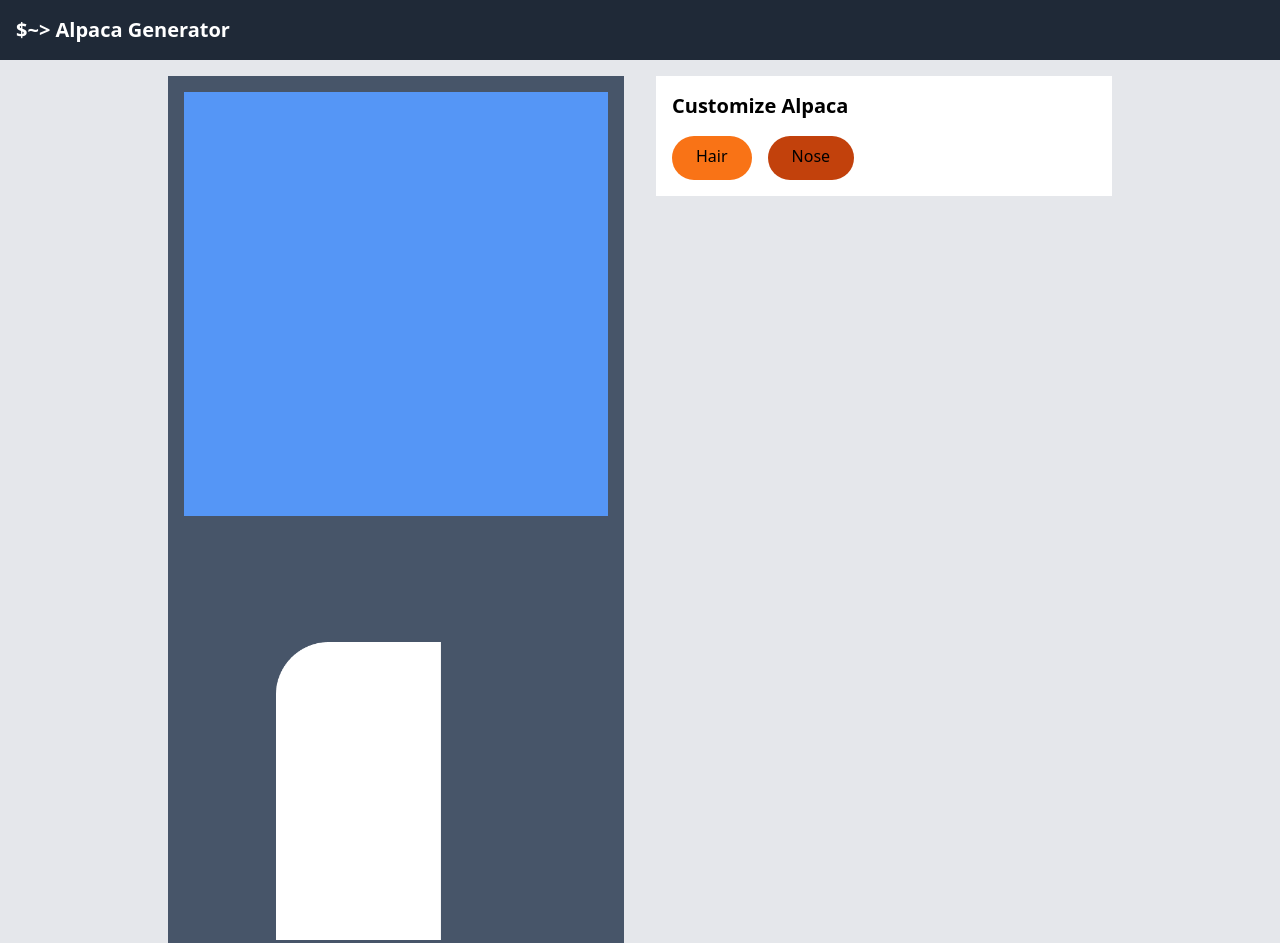
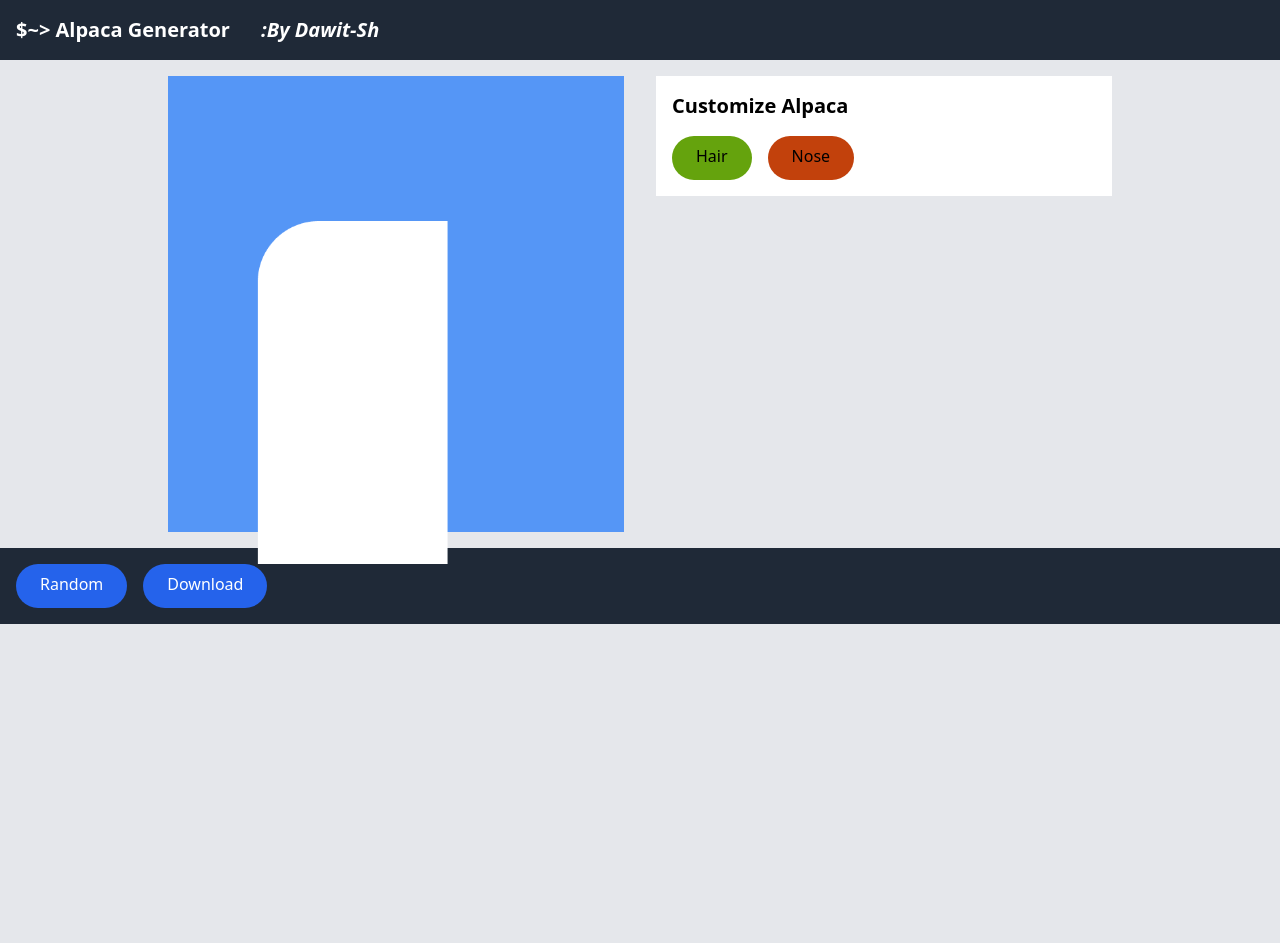
Before and after one commit to Dawit-Sh/DevProjects, a website: page Alpaca-Image-Generator/index.html in a window 1280 px wide. Shown: the top 943 px of the page. After the commit the page ends 800 px from the top, so only its background shows below. Drawn offline with Linux system fonts and the light colour scheme.

Commit message:
Fuck you Dough Nut

```diff
--- a/Alpaca-Image-Generator/index.html
+++ b/Alpaca-Image-Generator/index.html
@@ -10,14 +10,14 @@
 
 <body class="bg-gray-200">
   <nav class="bg-gray-800 text-white p-4">
-    <h1 class="text-xl font-bold">$~> Alpaca Generator </h1>
+    <h1 class="text-xl font-bold">$~> Alpaca Generator <a href="https://dawit-sh.github.io/"><i>&nbsp&nbsp&nbsp&nbsp :By Dawit-Sh</i></a></h1>
   </nav>
 
-  <div class="container mx-auto flex flex-wrap py-4 relative">
-    <div class="w-full md:w-1/2 px-4">
-      <div class="bg-slate-600 p-4">
+  <div class="container mx-auto flex flex-wrap py-4">
+    <div class="w-full md:w-1/2 px-4 relative">
+      <div class="bg-slate-600">
         <img src="assets/alpaca/backgrounds/blue50.png"  class="w-full">
-        <img src="assets/alpaca/neck/default.png" class="w-full">
+        <img src="assets/alpaca/neck/default.png" class="absolute top-0 left-0 w-full">
       </div>
     </div>
 
@@ -25,7 +25,7 @@
       <div class="bg-white p-4">
         <h2 class="text-xl font-bold mb-4">Customize Alpaca</h2>
         <div class="flex flex-wrap gap-4">
-           <button class="btn btn-primary p-3 px-6 pt-2 gap rounded-full bg-orange-500">Hair</button>
+           <button class="btn btn-primary p-3 px-6 pt-2 gap rounded-full bg-lime-600">Hair</button>
            <button class="btn btn-primary p-3 px-6 pt-2 gap rounded-full bg-orange-700">Nose</button>
           </div>
       </div>
```
Also changed, not shown: Alpaca-Image-Generator/css/main.css.
